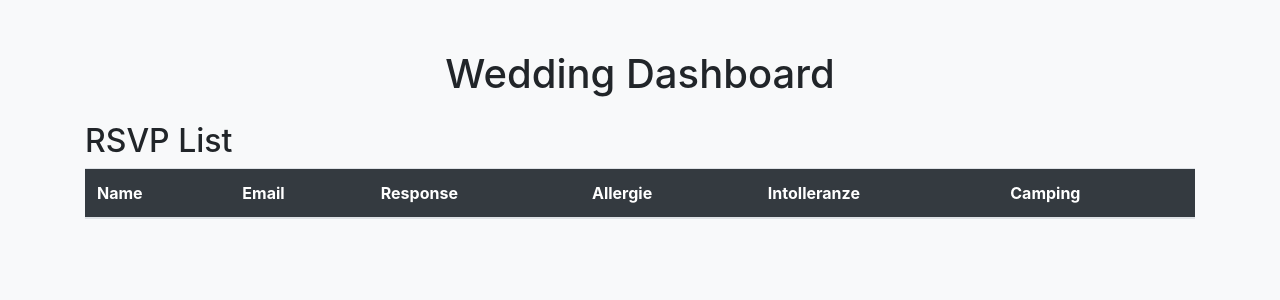
After one commit to Barna1992/matrimonio_tg, a Django app: template wedding/templates/wedding/dashboard.html in a window 1280 px wide. The commit adds this page. Shown: the top 300 px of the page. Run offline with Django 3.2, Linux system fonts and the light colour scheme; the template is opened without the code that fills it, so the values that code supplies are empty; some libraries are stand-ins or nearby versions.

Commit message:
modifiche

```diff
--- a/wedding/models.py
+++ b/wedding/models.py
@@ -16,7 +16,9 @@ class RSVP(models.Model):
     surname = models.CharField(max_length=100)
     email = models.EmailField()
     presence = models.CharField(max_length=1000)
-    food = models.CharField(max_length=1000)
+    intollerance = models.CharField(max_length=1000, default='')
+    allergy = models.CharField(max_length=1000, default='')
+    camping = models.BooleanField(default=False)
 
     def __str__(self):
         return f"{self.name} {self.surname}"
--- a/wedding/templates/wedding/base.html
+++ b/wedding/templates/wedding/base.html
@@ -16,7 +16,6 @@
      }
       </script>
     <link rel="preconnect" href="https://fonts.googleapis.com">
-    <script src="https://kit.fontawesome.com/a076d05399.js" crossorigin="anonymous"></script>
     <link rel="preconnect" href="https://fonts.googleapis.com">
     <link rel="preconnect" href="https://fonts.gstatic.com" crossorigin>
     <link href="https://fonts.googleapis.com/css2?family=Poppins:ital,wght@0,100;0,200;0,300;0,400;0,500;0,600;0,700;0,800;0,900;1,100;1,200;1,300;1,400;1,500;1,600;1,700;1,800;1,900&family=Waterfall&display=swap" rel="stylesheet">
--- /dev/null
+++ b/wedding/templates/wedding/dashboard.html
@@ -0,0 +1,61 @@
+<!DOCTYPE html>
+<html lang="en">
+<head>
+    <meta charset="UTF-8">
+    <meta name="viewport" content="width=device-width, initial-scale=1.0">
+    <title>Wedding Dashboard</title>
+    <link rel="stylesheet" href="https://cdnjs.cloudflare.com/ajax/libs/font-awesome/5.15.3/css/all.min.css">
+    <link rel="stylesheet" href="https://stackpath.bootstrapcdn.com/bootstrap/4.5.2/css/bootstrap.min.css">
+    <style>
+        body {
+            background-color: #f8f9fa;
+        }
+        .container {
+            margin-top: 50px;
+        }
+        .table {
+            margin-bottom: 50px;
+        }
+        .table thead {
+            background-color: #343a40;
+            color: #fff;
+        }
+    </style>
+</head>
+<body>
+    <div class="container">
+        <h1 class="text-center mb-4">Wedding Dashboard</h1>
+
+        <h2>RSVP List</h2>
+        <table class="table table-striped">
+            <thead>
+                <tr>
+                    <th>Name</th>
+                    <th>Email</th>
+                    <th>Response</th>
+                    <th>Allergie</th>
+                    <th>Intolleranze</th>
+                    <th>Camping</th>
+                </tr>
+            </thead>
+            <tbody>
+                {% for rsvp in rsvps %}
+                <tr>
+                    <td>{{ rsvp.name }} {{ rsvp.surname }}</td>
+                    <td>{{ rsvp.email }}</td>
+                    <td>{{ rsvp.presence }}</td>
+                    <td>{{ rsvp.allergy }}</td>
+                    <td>{{ rsvp.intollerance }}</td>
+                    <td>{% if rsvp.camping %}✅{% else %}❌{% endif %}</td>
+                </tr>
+                {% endfor %}
+            </tbody>
+        </table>
+
+    </div>
+
+    <script src="https://code.jquery.com/jquery-3.5.1.slim.min.js"></script>
+    <script src="https://cdn.jsdelivr.net/npm/@popperjs/core@2.5.4/dist/umd/popper.min.js"></script>
+    <script src="https://stackpath.bootstrapcdn.com/bootstrap/4.5.2/js/bootstrap.min.js"></script>
+</body>
+</html>
--- a/wedding/views.py
+++ b/wedding/views.py
@@ -96,10 +96,8 @@ def survey(request):
 
 def dashboard(request):
     rsvps = RSVP.objects.all()
-    friends = Friend.objects.all()
     context = {
         'rsvps': rsvps,
-        'friends': friends
     }
     return render(request, 'wedding/dashboard.html', context)
 
```
Also changed, not shown: wedding/templates/wedding/index.html (+47 -46 lines), wedding/migrations/0006_remove_rsvp_food_rsvp_allergy_rsvp_camping_and_more.py (added).
